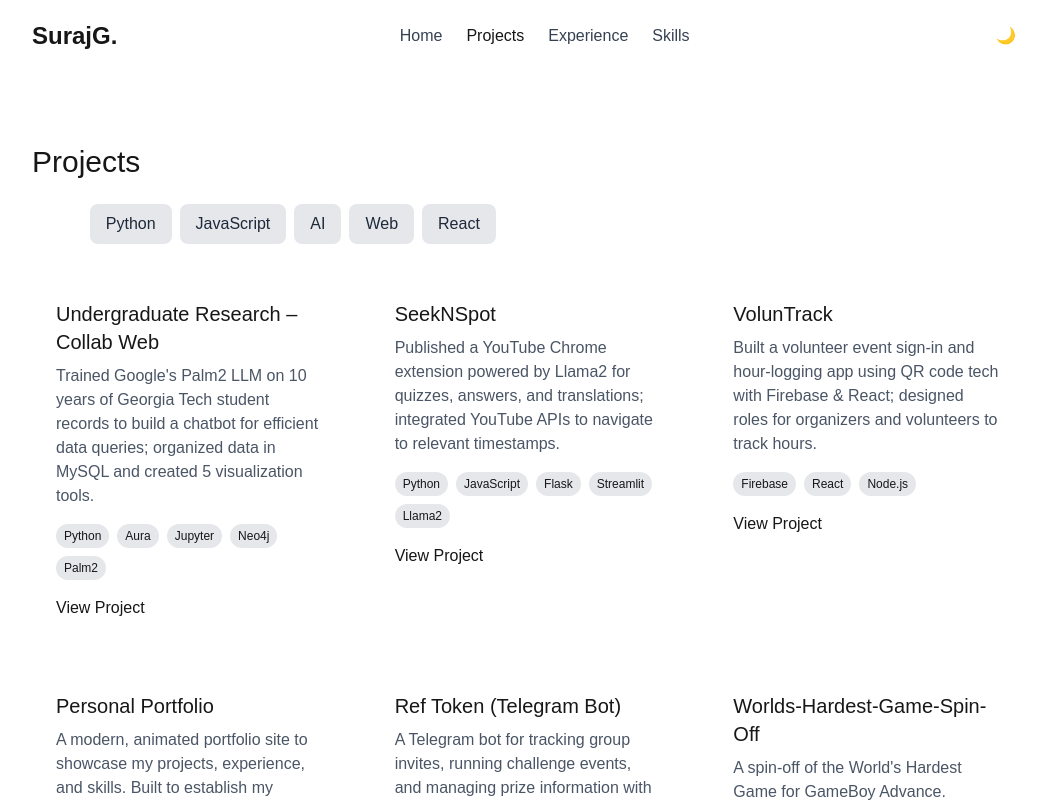
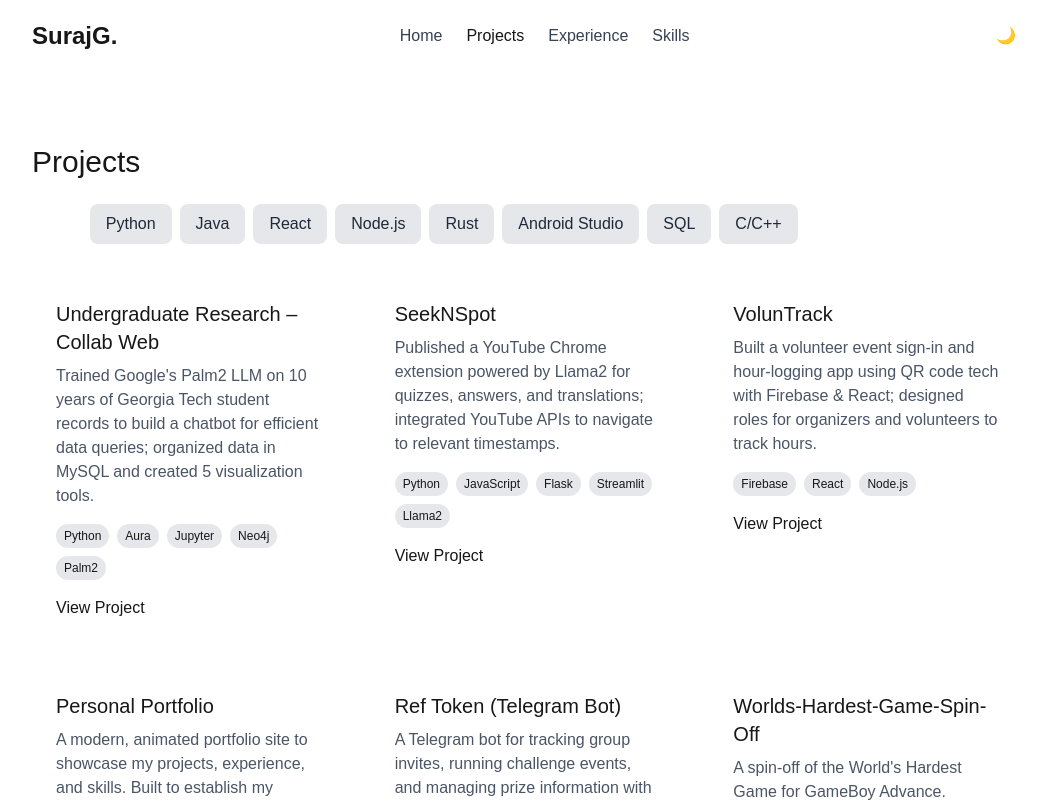
Before and after one commit to SurajGeddam/personal-portfolio, a Next.js app: page /projects in a window 1280 px wide. Shown: the top 802 px of the page, without its empty margins (112-1158 px from the left). Built offline with nearby package versions, Linux system fonts and the light colour scheme.

Commit message:
chore: update project filter categories to top 7-8 relevant skills

```diff
--- a/components/Projects.tsx
+++ b/components/Projects.tsx
@@ -54,7 +54,17 @@ const projects = [
   },
 ];
 
-const categories = ["All", "Python", "JavaScript", "AI", "Web", "React"];
+const categories = [
+  "All",
+  "Python",
+  "Java",
+  "React",
+  "Node.js",
+  "Rust",
+  "Android Studio",
+  "SQL",
+  "C/C++",
+];
 
 export default function Projects() {
   const [filter, setFilter] = useState("All");
```
